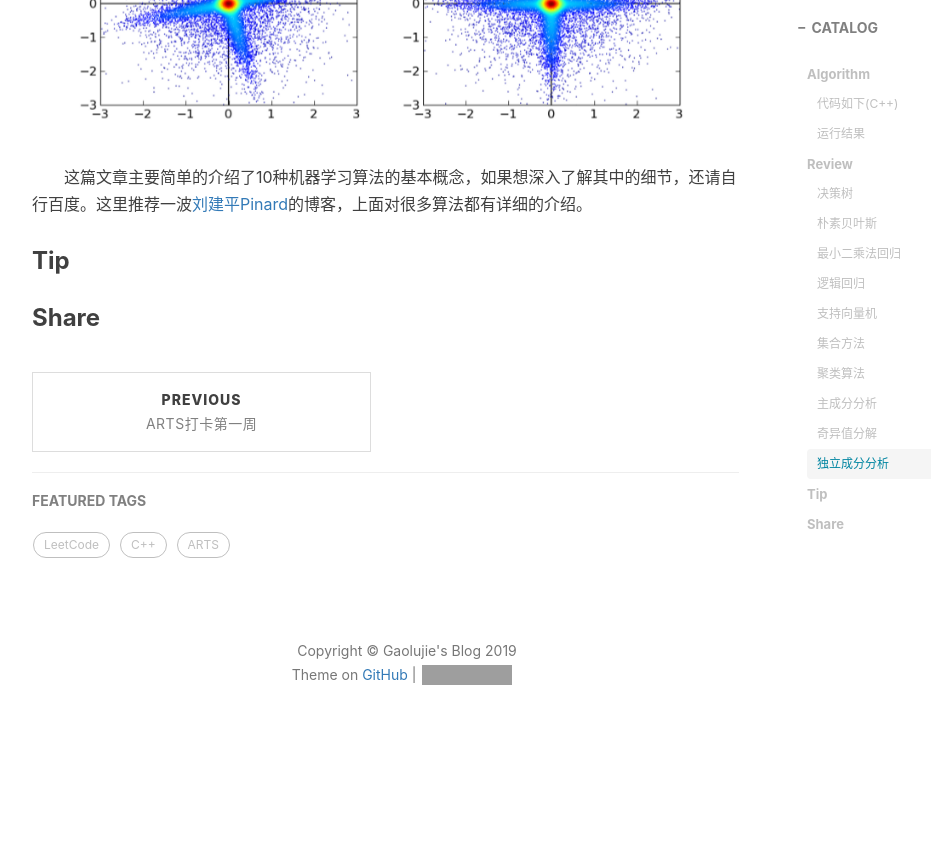
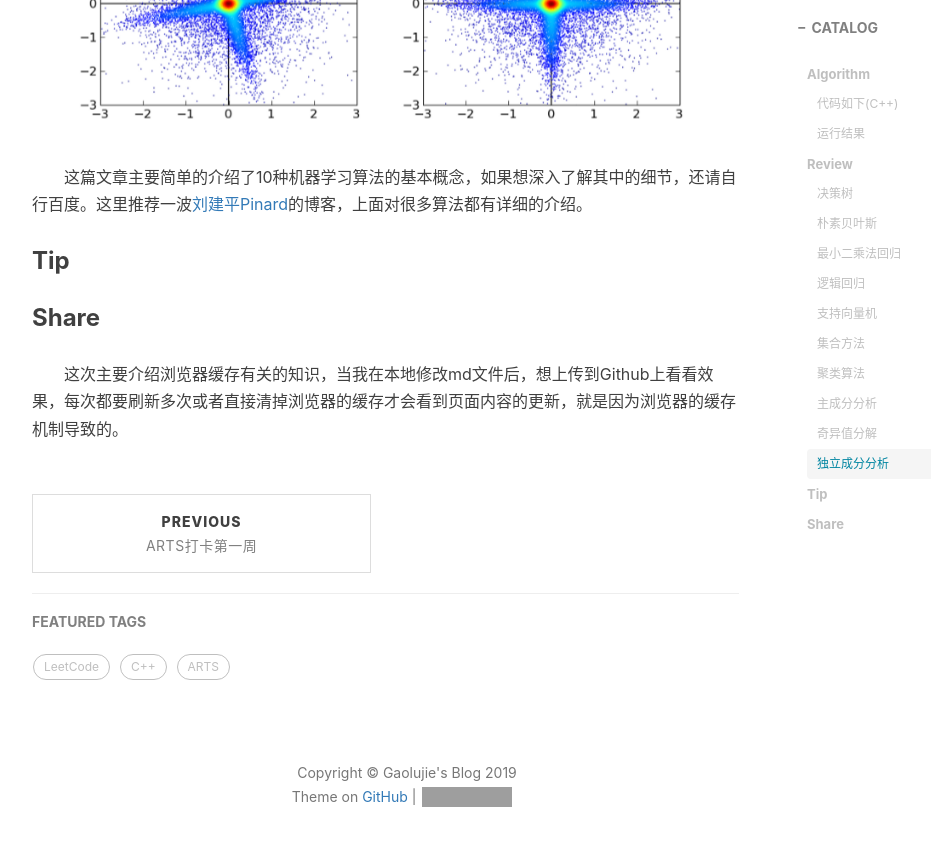
Before and after one commit to gaolujie365/gaolujie365.github.io, a Jekyll site: the page built from _posts/2019-04-08-ARTS打卡第二周.md, in a window 1280 px wide and 900 px high, scrolled down 7844 px. Shown: the top 846 px of the window, without its empty margins (233-1164 px from the left). Built offline with Jekyll 4.4.1, drawn with Linux system fonts in a browser that asks for light colours; nearby versions of some CDN libraries; comment, search, counter and statistics services are not loaded; before the commit the page ends 8623 px from its top, so only the background shows below that; grey boxes are pictures that could not be loaded.

Commit message:
Update 2019-04-08-ARTS打卡第二周.md

```diff
--- a/_posts/2019-04-08-ARTS打卡第二周.md
+++ b/_posts/2019-04-08-ARTS打卡第二周.md
@@ -105,3 +105,5 @@ tags:
 
 
 ### Share
+
+&emsp;&emsp;这次主要介绍浏览器缓存有关的知识，当我在本地修改md文件后，想上传到Github上看看效果，每次都要刷新多次或者直接清掉浏览器的缓存才会看到页面内容的更新，就是因为浏览器的缓存机制导致的。
```
